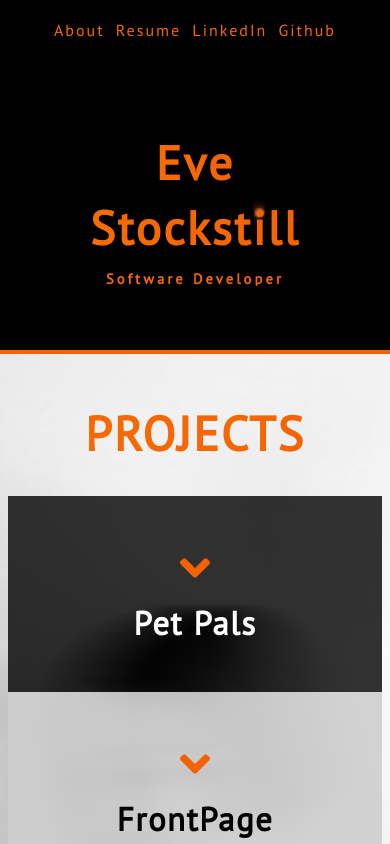
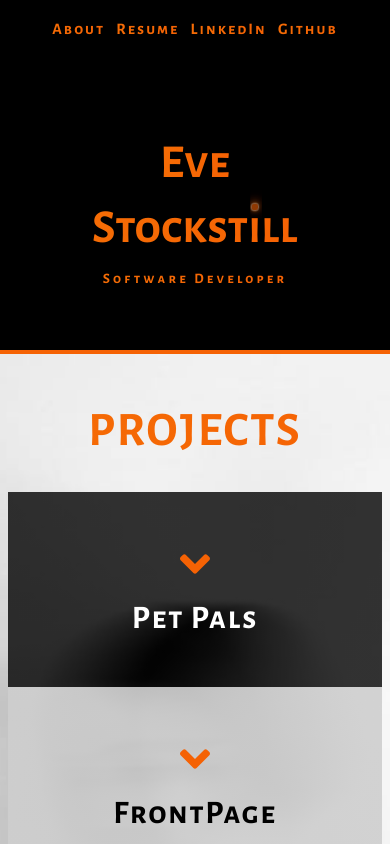
Before and after one commit to evestockstill/evePortfolio, a React app: page / in a window 390 px wide. Shown: the top 844 px of the page. Built offline with nearby package versions, Linux system fonts and the light colour scheme; a web font is replaced by a local one.

Commit message:
check mobile

```diff
--- a/src/components/abstract/base.scss
+++ b/src/components/abstract/base.scss
@@ -35,7 +35,7 @@ html {
 
 body {
     box-sizing: border-box;
-     font-family: 'PT Sans', sans-serif;
+     font-family: 'Alegreya Sans SC', sans-serif;
      background-color: black;
     padding: 1rem;
     @include respond(tab-port) {
--- a/src/components/abstract/mixins.scss
+++ b/src/components/abstract/mixins.scss
@@ -27,14 +27,14 @@
   }
 }
 
-$font:  'PT Sans', sans-serif;
+$font: 'Alegreya Sans SC', sans-serif;
 $font-weight: 700;
 $transform: translate(-50%, -50%);
 $absolute: absolute;
 $background: linear-gradient(to right, $orange2, $orange1);
 $webclip: text;
 $clip:  text;
-$space: .3rem;
+$space: .1rem;
 $height: 1;
 $color: transparent;
 
@@ -46,7 +46,7 @@ $color: transparent;
   position: $absolute;
   background: $background;
    background-clip: $clip;
-   letter-spacing: $space;
+  //  letter-spacing: $space;
    -webkit-background-clip: text;
    color: $color;
    line-height: $height;
--- a/src/components/header/Header.scss
+++ b/src/components/header/Header.scss
@@ -84,8 +84,10 @@
       width: auto;
       z-index: 5;
       text-shadow: none;
-      left: 78.1%;
-      bottom: 60.3%;
+      left: 76.7%;
+      bottom: 67.3%;
+      // left: 78.1%;
+      // bottom: 60.3%;
       text-align: left;
       animation: moveInLeft 1s ease-out, flicker 2.2s linear infinite;
       letter-spacing: 0.2rem;
@@ -102,8 +104,8 @@
       bottom: 61.5%;
     }
     @include respond(phone) {
-      left: 77.9%;
-      bottom: 60.6%;
+      left: 76.5%;
+      bottom: 67.6%;
       color: $orange1;
     }
     }
--- a/src/index.html
+++ b/src/index.html
@@ -6,10 +6,12 @@
   <meta name="viewport" content="width=device-width, initial-scale=1.0">
   <meta http-equiv="X-UA-Compatible" content="ie=edge">
   <link rel="stylesheet" href="https://use.typekit.net/pyx8vod.css">
-  <link href="https://fonts.googleapis.com/css?family=Comfortaa:300,400,500,600,700&display=swap" rel="stylesheet">
   <link rel="stylesheet" href="https://use.typekit.net/jxg3smb.css">
   <link href="https://fonts.googleapis.com/css2?family=PT+Sans&family=Titillium+Web:wght@400;600&display=swap"
     rel="stylesheet">
+    <link
+      href="https://fonts.googleapis.com/css2?family=Alegreya+Sans+SC:ital,wght@0,700;0,900;1,400;1,500;1,700&family=Bangers&family=Bebas+Neue&family=Cinzel:wght@700&display=swap"
+      rel="stylesheet">
   <title>evePortfolio</title>
 </head>
 
```
